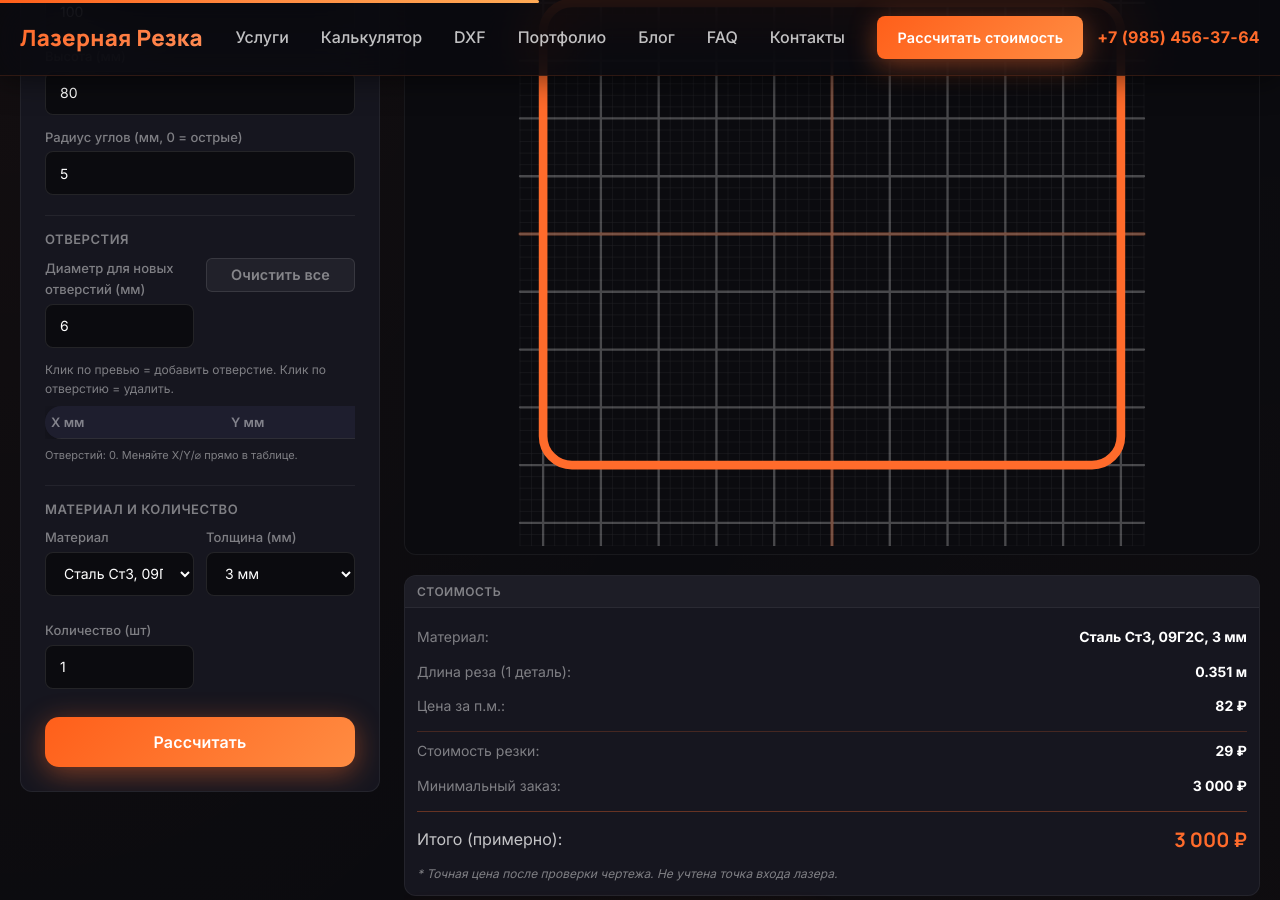
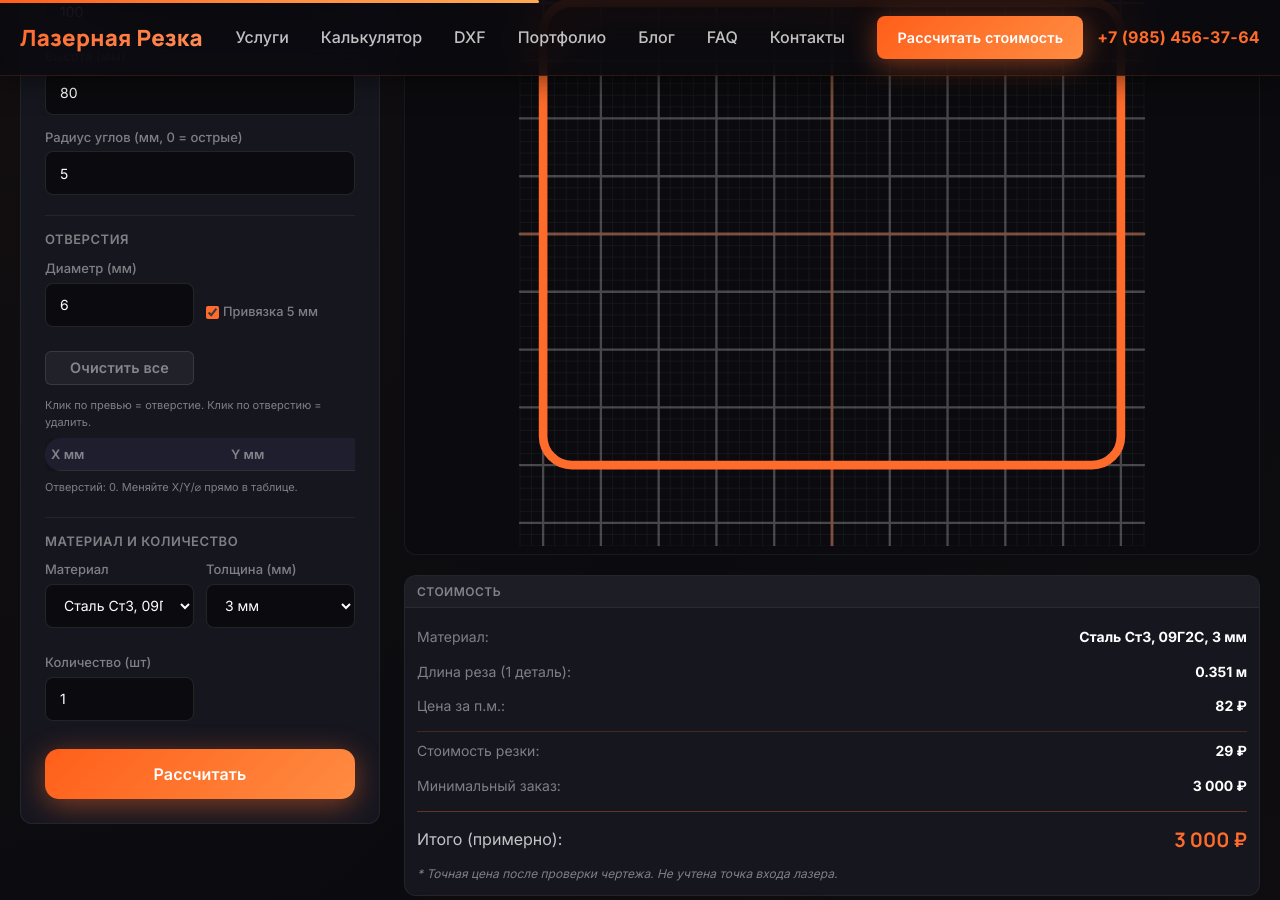
Before and after one commit to kaylas000/lazer-rezka, a Jekyll site: the page built from pages/dxf-generator.html, in a window 1280 px wide and 900 px high, scrolled down 657 px. Built offline with Jekyll 4.4.1, drawn with Linux system fonts in a browser that asks for light colours.

Commit message:
feat: snap-to-grid 5мм с тогглом

```diff
--- a/assets/js/dxf-generator/main.js
+++ b/assets/js/dxf-generator/main.js
@@ -206,10 +206,12 @@
     var holeDiaEl = document.querySelector('#form-' + currentShape + ' input[id^="holeDia"]');
     var holeDia = holeDiaEl ? (parseFloat(holeDiaEl.value) || 6) : 6;
     var holes = getCurrentHoles();
+    var snapCb = document.querySelector('#form-' + currentShape + ' input[type=checkbox]');
+    var snapOn = !snapCb || snapCb.checked;
     DxfPreview.enableHolePlacement('dxf-preview', holes, holeDia, function(updated) {
       syncHoleTable(holes);
       updatePrice();
-    });
+    }, snapOn);
 
     // Sync table after preview render
     syncHoleTable(holes);
--- a/assets/js/dxf-generator/preview.js
+++ b/assets/js/dxf-generator/preview.js
@@ -238,7 +238,7 @@
    * @param {number} defaultDia — default hole diameter in mm
    * @param {function} onChange — callback(holes) when holes change
    */
-  function enableHolePlacement(container, holes, defaultDia, onChange) {
+  function enableHolePlacement(container, holes, defaultDia, onChange, snapGrid) {
     if (typeof container === 'string') container = document.getElementById(container);
     if (!container) return;
 
@@ -246,6 +246,7 @@
     if (!svg) return;
 
     defaultDia = defaultDia || 6;
+    snapGrid = (snapGrid !== false); // default ON
 
     // Remove old listeners — replace SVG to clear
     var holeLayer = svg.querySelector('#preview-holes-layer');
@@ -272,6 +273,12 @@
 
       var cx = Math.round(svgPt.x * 100) / 100;
       var cy = Math.round(svgPt.y * 100) / 100;
+
+      // Snap to grid (5mm)
+      if (snapGrid) {
+        cx = Math.round(cx / 5) * 5;
+        cy = Math.round(cy / 5) * 5;
+      }
 
       holes.push({ cx: cx, cy: cy, d: defaultDia });
       renderHoleMarkers(holeLayer, holes);
--- a/pages/dxf-generator.html
+++ b/pages/dxf-generator.html
@@ -74,14 +74,19 @@
           <h4>Отверстия</h4>
           <div class="dxf-field-row">
             <div class="dxf-field">
-              <label>Диаметр для новых отверстий (мм)</label>
+              <label>Диаметр (мм)</label>
               <input type="number" id="holeDiaRect" value="6" min="0.5" max="500" step="0.1">
+            </div>
+            <div class="dxf-field" style="display:flex;align-items:flex-end;gap:8px;">
+              <label style="display:flex;align-items:center;gap:4px;cursor:pointer;font-size:0.8rem;color:var(--text-muted);white-space:nowrap;">
+                <input type="checkbox" id="snapToggle" checked style="width:auto;min-height:auto;accent-color:var(--accent-orange);"> Привязка 5 мм
+              </label>
             </div>
             <div class="dxf-field">
               <button type="button" class="clear-holes-btn btn btn-sm" style="width:100%;background:rgba(255,255,255,0.05);border:1px solid var(--border-default);color:var(--text-muted);border-radius:6px;padding:6px 8px;cursor:pointer;min-height:34px;">Очистить все</button>
             </div>
           </div>
-          <p class="dxf-hole-hint" style="font-size:12px;color:var(--text-muted);margin:0 0 8px;">Клик по превью = добавить отверстие. Клик по отверстию = удалить.</p>
+          <p class="dxf-hole-hint" style="font-size:11px;color:var(--text-muted);margin:0 0 6px;">Клик по превью = отверстие. Клик по отверстию = удалить.</p>
           <div class="dxf-holes-table-wrapper" style="max-height:200px;overflow:auto;margin-bottom:8px;width:100%;">
             <table class="dxf-holes-table" id="rectHolesTable" style="width:100%;font-size:13px;border-collapse:collapse;table-layout:fixed;">
               <thead><tr><th style="text-align:left;padding:4px 6px;border-bottom:1px solid var(--border-default);color:var(--text-muted);width:30%;">X мм</th><th style="text-align:left;padding:4px 6px;border-bottom:1px solid var(--border-default);color:var(--text-muted);width:30%;">Y мм</th><th style="text-align:left;padding:4px 6px;border-bottom:1px solid var(--border-default);color:var(--text-muted);width:30%;">⌀ мм</th><th style="width:10%;border-bottom:1px solid var(--border-default);"></th></tr></thead>
@@ -137,14 +142,19 @@
           <h4>Отверстия</h4>
           <div class="dxf-field-row">
             <div class="dxf-field">
-              <label>Диаметр для новых отверстий (мм)</label>
+              <label>Диаметр (мм)</label>
               <input type="number" id="holeDiaCircle" value="6" min="0.5" max="500" step="0.1">
+            </div>
+            <div class="dxf-field" style="display:flex;align-items:flex-end;gap:8px;">
+              <label style="display:flex;align-items:center;gap:4px;cursor:pointer;font-size:0.8rem;color:var(--text-muted);white-space:nowrap;">
+                <input type="checkbox" checked style="width:auto;min-height:auto;accent-color:var(--accent-orange);"> Привязка 5 мм
+              </label>
             </div>
             <div class="dxf-field">
               <button type="button" class="clear-holes-btn btn btn-sm" style="width:100%;background:rgba(255,255,255,0.05);border:1px solid var(--border-default);color:var(--text-muted);border-radius:6px;padding:6px 8px;cursor:pointer;min-height:34px;">Очистить все</button>
             </div>
           </div>
-          <p class="dxf-hole-hint" style="font-size:12px;color:var(--text-muted);margin:0 0 8px;">Клик по превью = добавить отверстие. Клик по отверстию = удалить.</p>
+          <p class="dxf-hole-hint" style="font-size:11px;color:var(--text-muted);margin:0 0 6px;">Клик по превью = отверстие. Клик по отверстию = удалить.</p>
           <div class="dxf-holes-table-wrapper" style="max-height:200px;overflow:auto;margin-bottom:8px;width:100%;">
             <table class="dxf-holes-table" id="circleHolesTable" style="width:100%;font-size:13px;border-collapse:collapse;">
               <thead><tr><th style="text-align:left;padding:4px 6px;border-bottom:1px solid var(--border-default);color:var(--text-muted);width:30%;">X мм</th><th style="text-align:left;padding:4px 6px;border-bottom:1px solid var(--border-default);color:var(--text-muted);width:30%;">Y мм</th><th style="text-align:left;padding:4px 6px;border-bottom:1px solid var(--border-default);color:var(--text-muted);width:30%;">⌀ мм</th><th style="width:10%;border-bottom:1px solid var(--border-default);"></th></tr></thead>
@@ -276,14 +286,19 @@
           <h4>Отверстия</h4>
           <div class="dxf-field-row">
             <div class="dxf-field">
-              <label>Диаметр для новых отверстий (мм)</label>
+              <label>Диаметр (мм)</label>
               <input type="number" id="holeDiaBracket" value="6" min="0.5" max="500" step="0.1">
+            </div>
+            <div class="dxf-field" style="display:flex;align-items:flex-end;gap:8px;">
+              <label style="display:flex;align-items:center;gap:4px;cursor:pointer;font-size:0.8rem;color:var(--text-muted);white-space:nowrap;">
+                <input type="checkbox" checked style="width:auto;min-height:auto;accent-color:var(--accent-orange);"> Привязка 5 мм
+              </label>
             </div>
             <div class="dxf-field">
               <button type="button" class="clear-holes-btn btn btn-sm" style="width:100%;background:rgba(255,255,255,0.05);border:1px solid var(--border-default);color:var(--text-muted);border-radius:6px;padding:6px 8px;cursor:pointer;min-height:34px;">Очистить все</button>
             </div>
           </div>
-          <p class="dxf-hole-hint" style="font-size:12px;color:var(--text-muted);margin:0 0 8px;">Клик по превью = добавить отверстие. Клик по отверстию = удалить.</p>
+          <p class="dxf-hole-hint" style="font-size:11px;color:var(--text-muted);margin:0 0 6px;">Клик по превью = отверстие. Клик по отверстию = удалить.</p>
           <div class="dxf-holes-table-wrapper" style="max-height:200px;overflow:auto;margin-bottom:8px;width:100%;">
             <table class="dxf-holes-table" id="bracketHolesTable" style="width:100%;font-size:13px;border-collapse:collapse;">
               <thead><tr><th style="text-align:left;padding:4px 6px;border-bottom:1px solid var(--border-default);color:var(--text-muted);width:30%;">X мм</th><th style="text-align:left;padding:4px 6px;border-bottom:1px solid var(--border-default);color:var(--text-muted);width:30%;">Y мм</th><th style="text-align:left;padding:4px 6px;border-bottom:1px solid var(--border-default);color:var(--text-muted);width:30%;">⌀ мм</th><th style="width:10%;border-bottom:1px solid var(--border-default);"></th></tr></thead>
```
